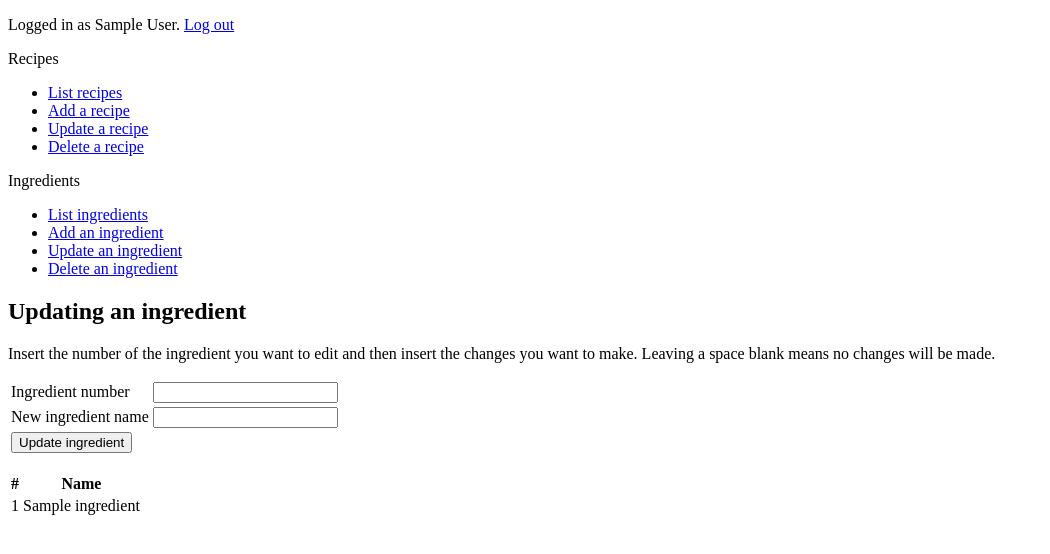
After one commit to lauriap/OnlineRecipes, a Flask app: page /ingredients/update/ in a window 1280 px wide. The commit adds this page. Shown: the top 554 px of the page, without its empty margins (0-1050 px from the left). Run offline with Flask 2, Linux system fonts and the light colour scheme; a user stored in the database is signed in; tables that the repository leaves empty hold one stand-in row (values such as "Sample post").

Commit message:
Vko4 v. 0.9

```diff
--- a/application/__init__.py
+++ b/application/__init__.py
@@ -26,6 +26,9 @@ from application.auth import views
 
 from application.signup import views
 
+from application.ingredients import models
+from application.ingredients import views
+
 #Login
 from application.auth.models import User
 from os import urandom
--- /dev/null
+++ b/application/ingredients/forms.py
@@ -0,0 +1,22 @@
+from flask_wtf import FlaskForm
+from wtforms import StringField, IntegerField, TextAreaField, validators
+
+class IngredientForm(FlaskForm):
+    name = StringField("Ingredient name", [validators.Length(min=1)])
+
+    class Meta:
+        csrf = False
+
+
+class DeleteIngredientForm(FlaskForm):
+    id = IntegerField("Ingredient number", [validators.NumberRange(min=1, message="Please select an ingredient number from the list below.")])
+
+    class Meta:
+        csrf = False
+
+class UpdateIngredientForm(FlaskForm):
+    id = IntegerField("Ingredient number", [validators.NumberRange(min=1, message="Please select an ingredient number from the list below.")])
+    name = StringField("New ingredient name", [validators.Optional()])
+
+    class Meta:
+        csrf = False
--- /dev/null
+++ b/application/ingredients/views.py
@@ -0,0 +1,80 @@
+from flask import redirect, render_template, request, url_for
+from flask_login import login_required, current_user
+
+from application import app, db
+from application.ingredients.models import Ingredient
+from application.ingredients.forms import IngredientForm, DeleteIngredientForm, UpdateIngredientForm
+
+
+@app.route("/ingredients", methods=["GET"])
+def ingredients_index():
+    return render_template("ingredients/list.html", ingredients = Ingredient.query.all())
+
+@app.route("/ingredients/new/")
+@login_required
+def ingredients_form():
+    return render_template("ingredients/new.html", form = IngredientForm())
+
+@app.route("/ingredients/update/")
+@login_required
+def ingredients_updateform():
+    return render_template("ingredients/update.html", form = UpdateIngredientForm(), ingredients = Ingredient.query.all())
+
+@app.route("/ingredients/update/", methods=["POST"])
+@login_required
+def ingredients_update():
+
+    form = UpdateIngredientForm(request.form)
+
+    if not form.validate():
+        return redirect(url_for("ingredients_updateform"))
+
+#lisää tähän if-lause: jos id ylittää tietokannan maksimin, palauta virhe.
+    ingredient_id = form.id.data
+    ingredient = Ingredient.query.filter_by(id=ingredient_id).first()
+
+    if form.name.data != "":
+        ingredient.name = form.name.data
+
+    db.session().commit()
+
+    return redirect(url_for("ingredients_index"))
+
+@app.route("/ingredients/", methods=["POST"])
+@login_required
+def ingredients_create():
+
+    form = IngredientForm(request.form)
+
+    if not form.validate():
+        return render_template("ingredients/new.html", form = form)
+
+    g = Ingredient(form.name.data)
+
+    db.session().add(g)
+    db.session().commit()
+
+    return redirect(url_for("ingredients_index"))
+
+@app.route("/ingredients/delete/", methods=["GET"])
+@login_required
+def ingredients_deleteform():
+
+    return render_template("ingredients/delete.html", form = DeleteIngredientForm(), ingredients = Ingredient.query.all())
+
+@app.route("/ingredients/delete", methods=["POST"])
+@login_required
+def ingredients_delete():
+
+    form = DeleteIngredientForm(request.form)
+
+    if not form.validate():
+        return render_template("ingredients/delete.html", form = form)
+
+    del_id = form.id.data
+
+    Ingredient.query.filter_by(id=del_id).delete()
+
+    db.session.commit()
+
+    return redirect(url_for("ingredients_index"))
--- /dev/null
+++ b/application/templates/ingredients/update.html
@@ -0,0 +1,63 @@
+{% extends "layout.html" %}
+
+{% block body %}
+<h2>Updating an ingredient</h2>
+<p>Insert the number of the ingredient you want to edit and then insert the changes you want to make. Leaving a space blank means no changes will be made.</p>
+<form method="POST" action="{{ url_for('ingredients_update') }}">
+  <table>
+    <tr>
+      <td>
+         {{ form.id.label }}
+      </td>
+      <td>
+         {{ form.id }}
+      </td>
+      <td>
+        <ul>
+          {% for error in form.id.errors %}
+          <li>{{ error }}</li>
+          {% endfor %}
+        </ul>
+      </td>
+    </tr>
+    <tr>
+      <td>
+         {{ form.name.label }}
+      </td>
+      <td>
+         {{ form.name }}
+      </td>
+      <td>
+        <ul>
+          {% for error in form.name.errors %}
+          <li>{{ error }}</li>
+          {% endfor %}
+        </ul>
+      </td>
+    </tr>
+    <tr>
+      <td colspan="2">
+        <input type="submit" value="Update ingredient"/>
+      </td>
+    </tr>
+  </table>
+
+<p></p>
+<p></p>
+<p></p>
+
+<table>
+    <tr>
+      <th>#</th>
+      <th>Name</th>
+    </tr>
+    {% for ingredient in ingredients %}
+    <tr>
+      <td>{{ ingredient.id }}</td>
+      <td>{{ ingredient.name }}</td>
+    </tr>
+    {% endfor %}
+  </table>
+
+
+{% endblock %}
--- a/application/templates/layout.html
+++ b/application/templates/layout.html
@@ -17,14 +17,24 @@
 
       <p></p>
 
-      <p>Menu</p>
+      <p>Recipes</p>
       <ul>
 	<li><a href="{{ url_for('recipes_index') }}">List recipes</a></li>
 	<li><a href="{{ url_for('recipes_form') }}">Add a recipe</a></li>
 	<li><a href="{{ url_for('recipes_updateform') }}">Update a recipe</a></li>
         <li><a href="{{ url_for('recipes_delete') }}">Delete a recipe</a></li>
+      </ul>
 
+<p></p>
+
+      <p>Ingredients</p>
+      <ul>
+        <li><a href="{{ url_for('ingredients_index') }}">List ingredients</a></li>
+        <li><a href="{{ url_for('ingredients_form') }}">Add an ingredient</a></li>
+        <li><a href="{{ url_for('ingredients_updateform') }}">Update an ingredient</a></li>
+        <li><a href="{{ url_for('ingredients_delete') }}">Delete an ingredient</a></li>
       </ul>
+
 
       {% block body %}
       <p>
```
Also changed, not shown: application/ingredients/models.py (added, +12 -0 lines), application/templates/ingredients/delete.html (added, +43 -0 lines), application/templates/ingredients/list.html (added, +18 -0 lines), application/templates/ingredients/new.html (added, +29 -0 lines), application/ingredients/__init__.py (added).
